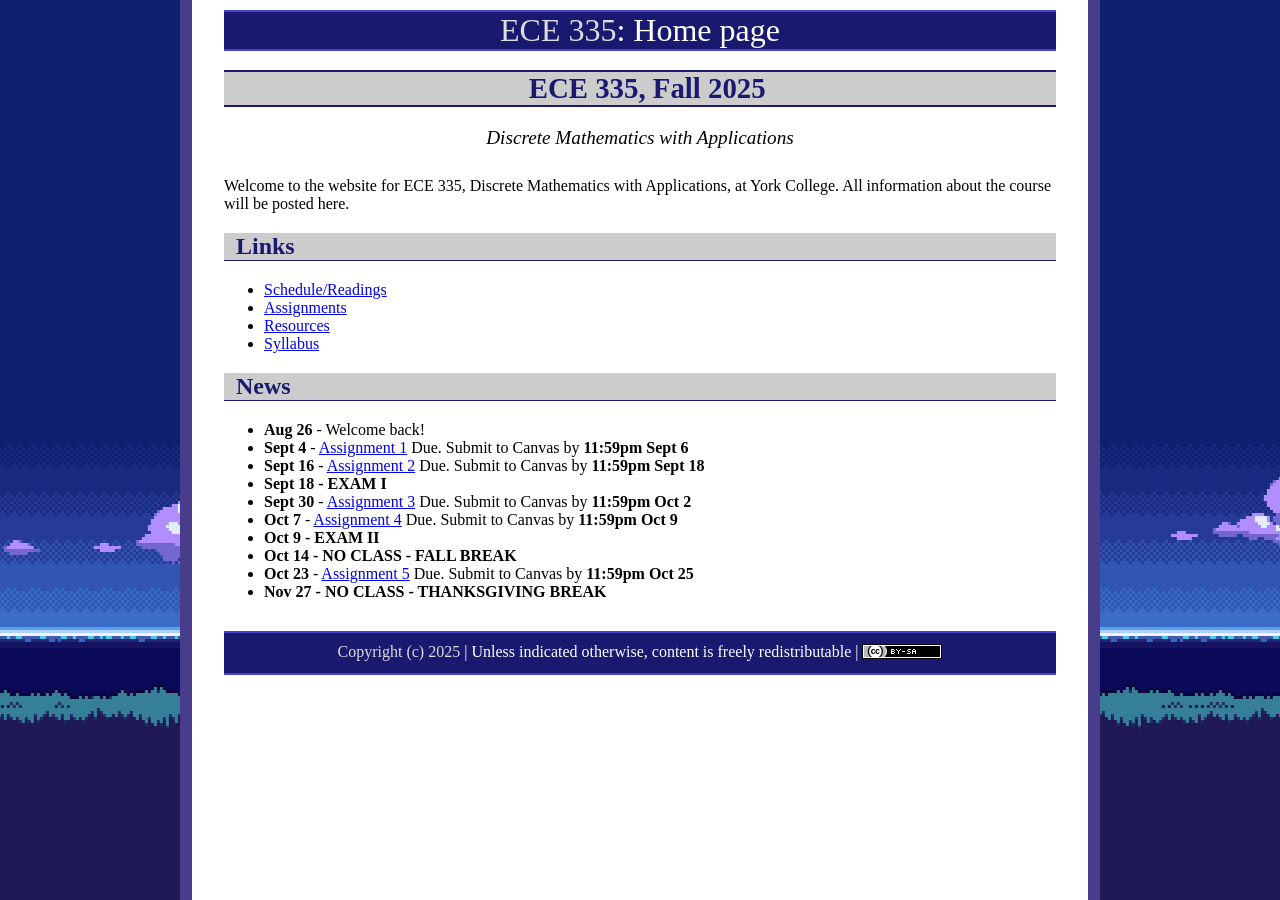
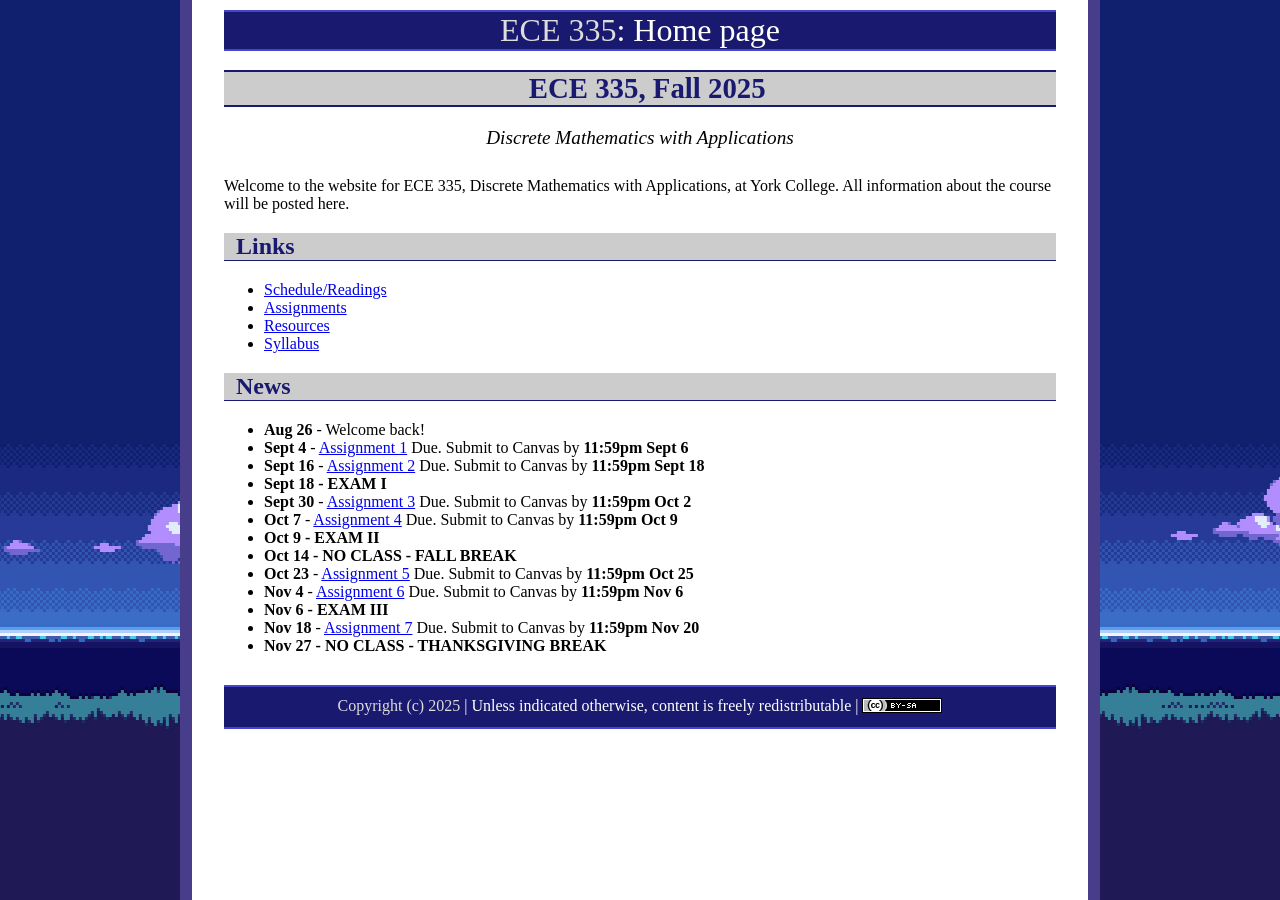
Before and after one commit to ycpcs/ece335-fall2025, a Jekyll site: the page built from index.md, in a window 1280 px wide. Built offline with Jekyll 4.4.1, drawn with Linux system fonts in a browser that asks for light colours.

Commit message:
add assign7
add assign7

```diff
--- a/index.md
+++ b/index.md
@@ -26,6 +26,9 @@ Welcome to the website for ECE 335, Discrete Mathematics with Applications, at Y
 * **Oct 9 - EXAM II**
 * **Oct 14 - NO CLASS - FALL BREAK**
 * **Oct 23** - [Assignment 5](assign/assign05.html) Due. Submit to Canvas by **11:59pm Oct 25**
+* **Nov 4** - [Assignment 6](assign/assign06.html) Due. Submit to Canvas by **11:59pm Nov 6**
+* **Nov 6 - EXAM III**
+* **Nov 18** - [Assignment 7](assign/assign07.html) Due. Submit to Canvas by **11:59pm Nov 20**
 * **Nov 27 - NO CLASS - THANKSGIVING BREAK**
 
 
```
Also changed, not shown: assign/assign07.md (added, +32 -0 lines), assign/index.md (+1 -1 lines).
